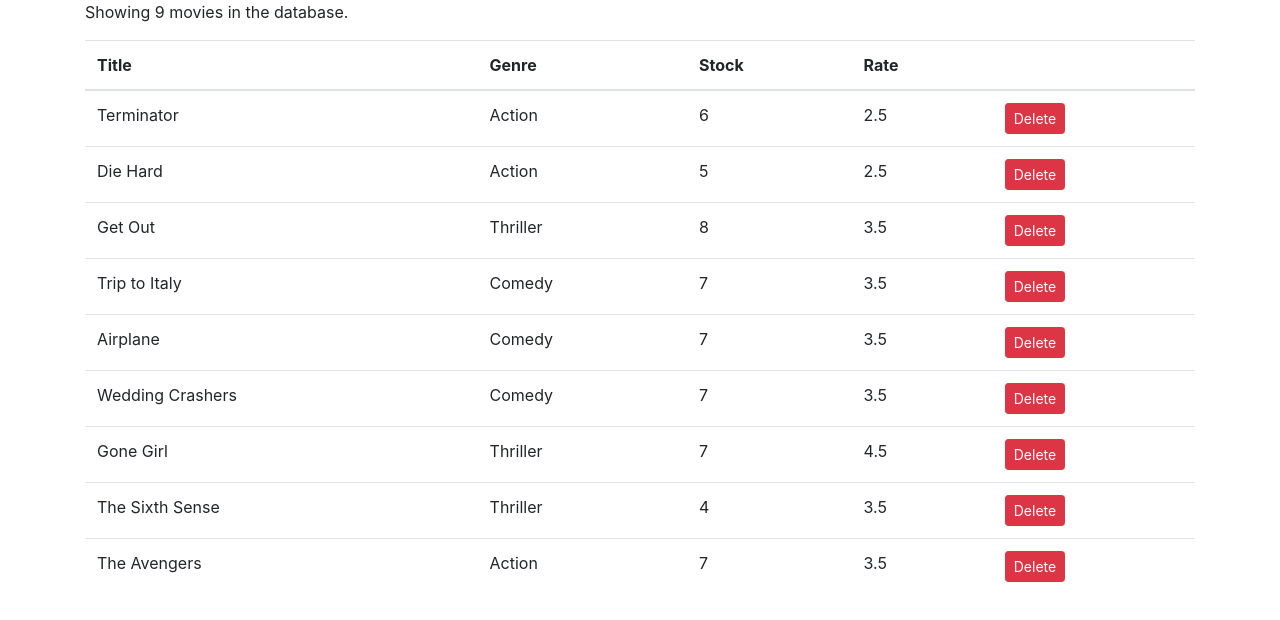
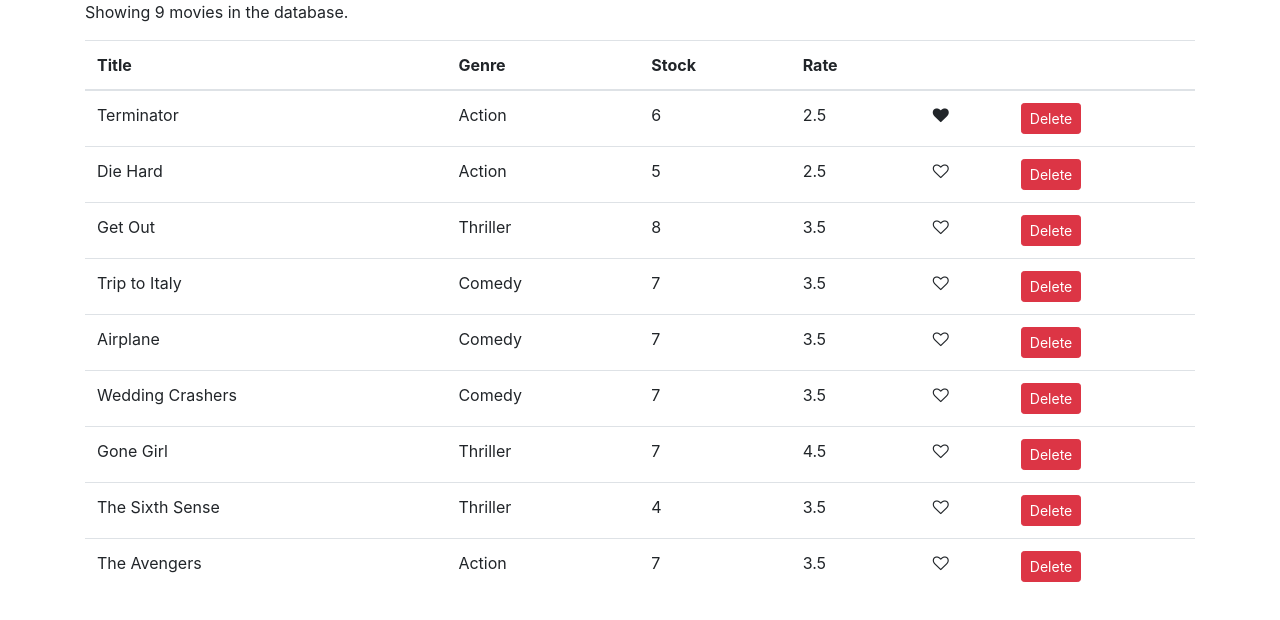
Before and after one commit to idenhan/react-vidly, a React (Create React App) app: page / in a window 1280 px wide. Shown: the top 620 px of the page. Built offline with nearby package versions, Linux system fonts and the light colour scheme.

Commit message:
Implement Like Button

```diff
--- /dev/null
+++ b/src/components/common/like.jsx
@@ -0,0 +1,16 @@
+import React from "react";
+
+const Like = props => {
+  let classes = "fa fa-heart";
+  if (!props.liked) classes += "-o";
+  return (
+    <i
+      onClick={props.onClick}
+      style={{ cursor: "pointer" }}
+      className={classes}
+      aria-hidden="true"
+    ></i>
+  );
+};
+
+export default Like;
--- a/src/components/movies.jsx
+++ b/src/components/movies.jsx
@@ -1,5 +1,6 @@
 import React, { Component } from "react";
 import { getMovies } from "../services/fakeMovieService";
+import Like from "./common/like";
 
 // JSX, Rendering Lists, Conditional Rendering, Handling Events, Updating the State
 class Movies extends Component {
@@ -7,6 +8,15 @@
 
   handleDelete = movie => {
     const movies = this.state.movies.filter(m => m._id !== movie._id);
+    this.setState({ movies });
+  };
+
+  handleLike = movie => {
+    const movies = [...this.state.movies];
+    const index = movies.indexOf(movie);
+    movies[index] = { ...movies[index] };
+    movies[index].liked = !movies[index].liked;
+
     this.setState({ movies });
   };
 
@@ -25,7 +35,8 @@
               <th>Genre</th>
               <th>Stock</th>
               <th>Rate</th>
-              <th></th>
+              <th />
+              <th />
             </tr>
           </thead>
           <tbody>
@@ -35,6 +46,12 @@
                 <td>{movie.genre.name}</td>
                 <td>{movie.numberInStock}</td>
                 <td>{movie.dailyRentalRate}</td>
+                <td>
+                  <Like
+                    liked={movie.liked}
+                    onClick={() => this.handleLike(movie)}
+                  />
+                </td>
                 <td>
                   <button
                     onClick={() => this.handleDelete(movie)}
--- a/src/services/fakeMovieService.js
+++ b/src/services/fakeMovieService.js
@@ -7,64 +7,65 @@
     genre: { _id: "5b21ca3eeb7f6fbccd471818", name: "Action" },
     numberInStock: 6,
     dailyRentalRate: 2.5,
-    publishDate: "2018-01-03T19:04:28.809Z"
+    publishDate: "2018-01-03T19:04:28.809Z",
+    liked: true,
   },
   {
     _id: "5b21ca3eeb7f6fbccd471816",
     title: "Die Hard",
     genre: { _id: "5b21ca3eeb7f6fbccd471818", name: "Action" },
     numberInStock: 5,
-    dailyRentalRate: 2.5
+    dailyRentalRate: 2.5,
   },
   {
     _id: "5b21ca3eeb7f6fbccd471817",
     title: "Get Out",
     genre: { _id: "5b21ca3eeb7f6fbccd471820", name: "Thriller" },
     numberInStock: 8,
-    dailyRentalRate: 3.5
+    dailyRentalRate: 3.5,
   },
   {
     _id: "5b21ca3eeb7f6fbccd471819",
     title: "Trip to Italy",
     genre: { _id: "5b21ca3eeb7f6fbccd471814", name: "Comedy" },
     numberInStock: 7,
-    dailyRentalRate: 3.5
+    dailyRentalRate: 3.5,
   },
   {
     _id: "5b21ca3eeb7f6fbccd47181a",
     title: "Airplane",
     genre: { _id: "5b21ca3eeb7f6fbccd471814", name: "Comedy" },
     numberInStock: 7,
-    dailyRentalRate: 3.5
+    dailyRentalRate: 3.5,
   },
   {
     _id: "5b21ca3eeb7f6fbccd47181b",
     title: "Wedding Crashers",
     genre: { _id: "5b21ca3eeb7f6fbccd471814", name: "Comedy" },
     numberInStock: 7,
-    dailyRentalRate: 3.5
+    dailyRentalRate: 3.5,
   },
   {
     _id: "5b21ca3eeb7f6fbccd47181e",
     title: "Gone Girl",
     genre: { _id: "5b21ca3eeb7f6fbccd471820", name: "Thriller" },
     numberInStock: 7,
-    dailyRentalRate: 4.5
+    dailyRentalRate: 4.5,
   },
   {
     _id: "5b21ca3eeb7f6fbccd47181f",
     title: "The Sixth Sense",
     genre: { _id: "5b21ca3eeb7f6fbccd471820", name: "Thriller" },
     numberInStock: 4,
-    dailyRentalRate: 3.5
+    dailyRentalRate: 3.5,
   },
   {
     _id: "5b21ca3eeb7f6fbccd471821",
     title: "The Avengers",
     genre: { _id: "5b21ca3eeb7f6fbccd471818", name: "Action" },
     numberInStock: 7,
-    dailyRentalRate: 3.5
-  }
+    dailyRentalRate: 3.5,
+  },
 ];
 
 export function getMovies() {
```
Also changed, not shown: 1 other file (tests, documents, lock files or other folders).
